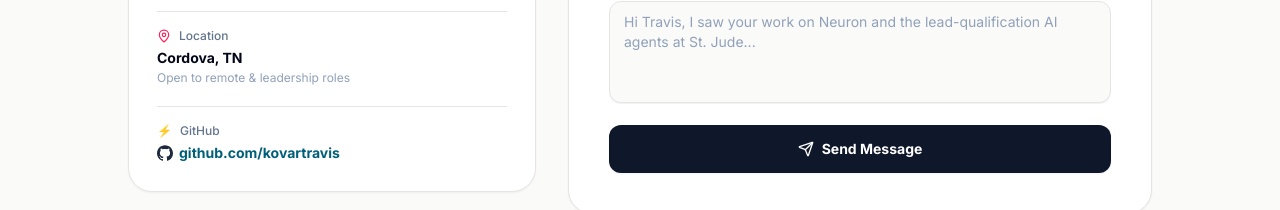
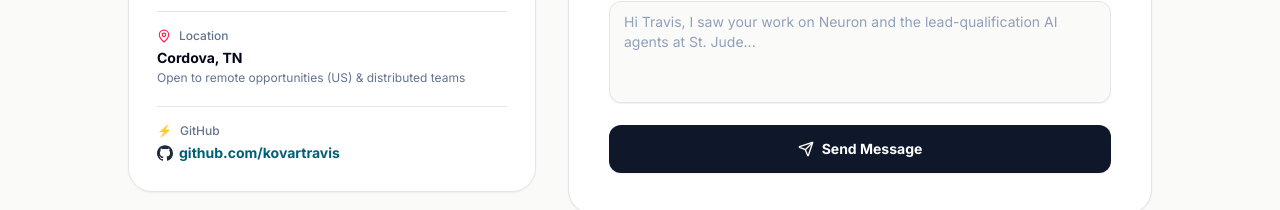
Before and after one commit to kovartravis/portfolio, a React (Vite) app: page / in a window 1280 px wide. Shown: the part 7222-7432 px from the top of the page. Built offline with nearby package versions, Linux system fonts and the light colour scheme.

Commit message:
fix(copy): clarify work arrangement phrasing under location

```diff
--- a/src/components/ContactSection.tsx
+++ b/src/components/ContactSection.tsx
@@ -138,7 +138,7 @@
                   <MapPin className="w-3.5 h-3.5 text-rose-500" /> Location
                 </div>
                 <div className="text-sm font-bold text-slate-950">{PERSONAL_INFO.location}</div>
-                <div className="text-xs text-slate-400 mt-0.5">Open to remote & leadership roles</div>
+                <div className="text-xs text-slate-500 mt-0.5">Open to remote opportunities (US) & distributed teams</div>
               </div>
 
               <div className="pt-4 border-t border-stone-200">
```
